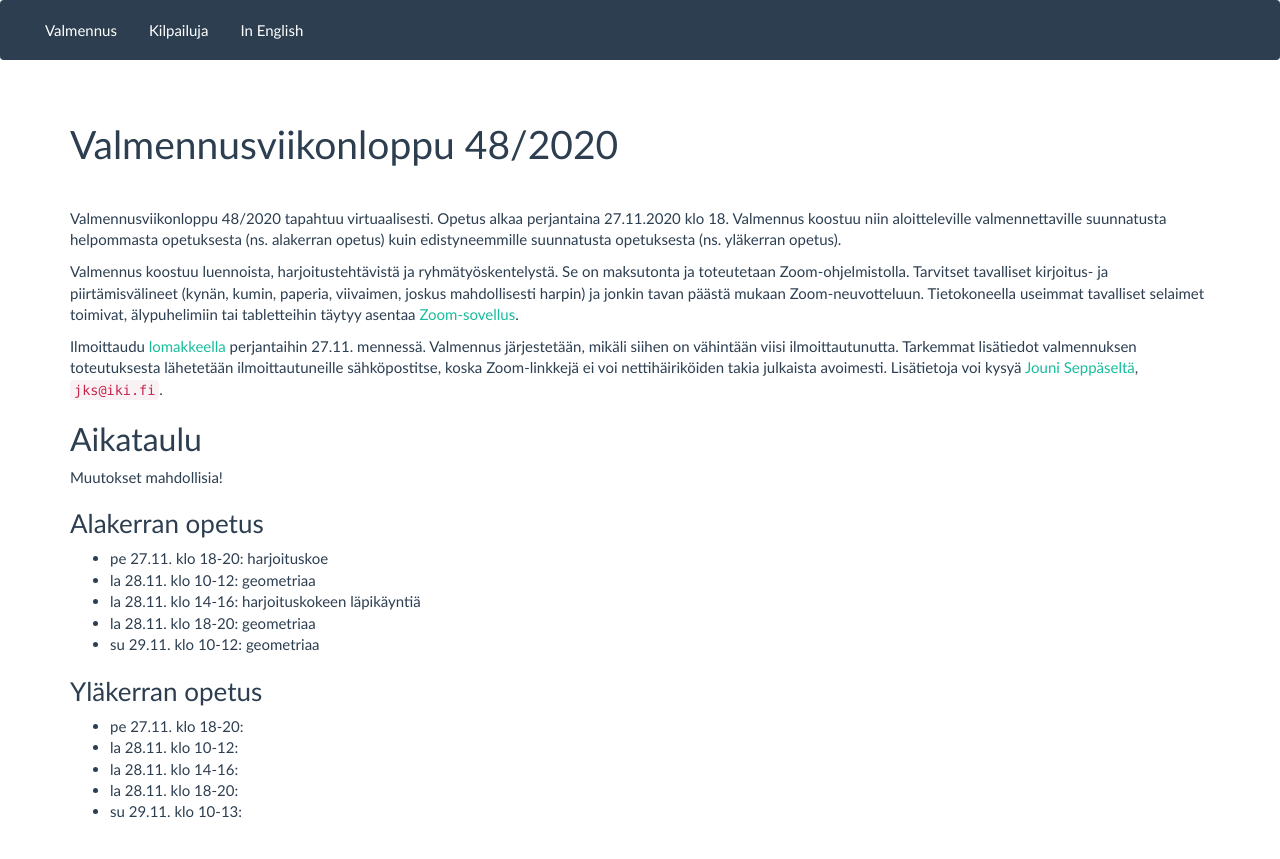
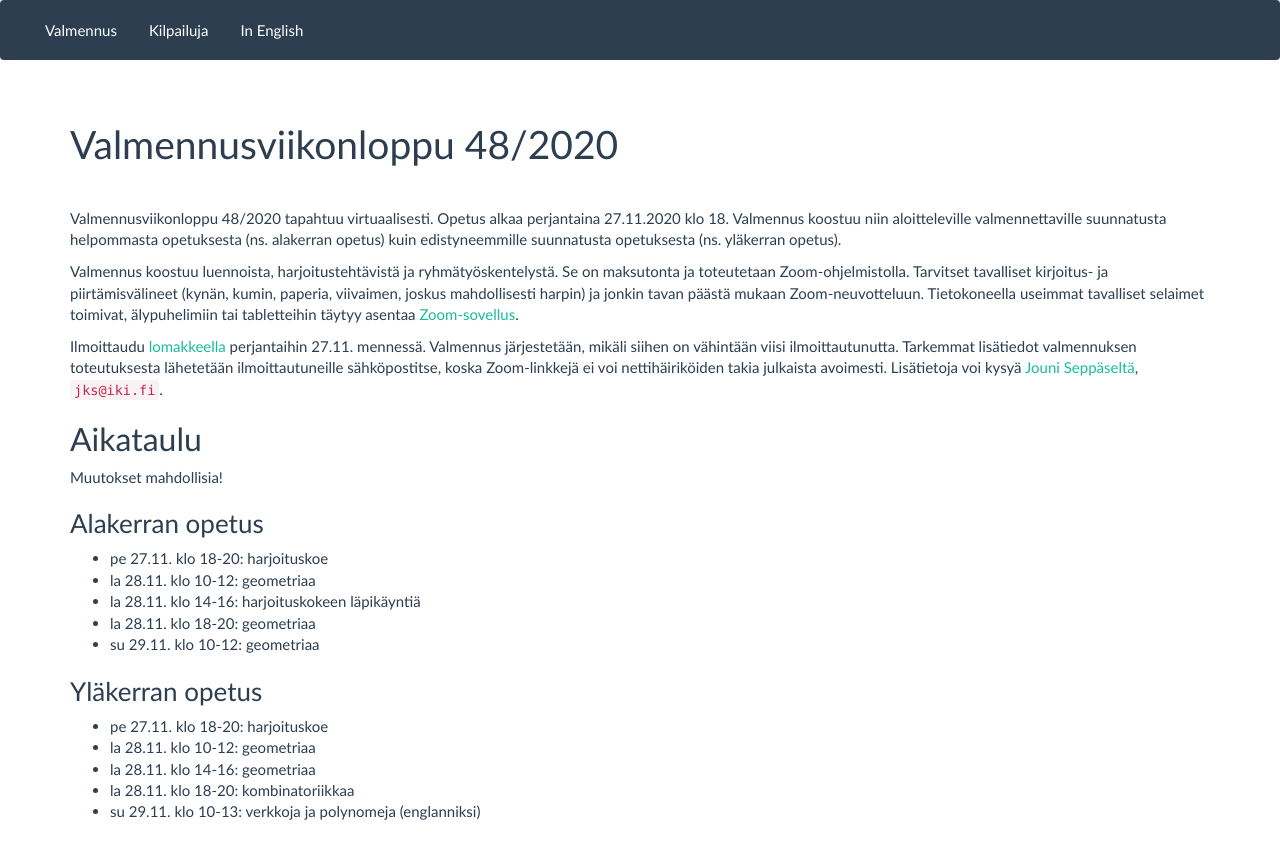
Before and after one commit to matematiikkakilpailut/matematiikkakilpailut.github.io, a Jekyll site: the page built from aikataulu/2020W48/index.md, in a window 1280 px wide. Shown: the top 859 px of the page. Built offline with Jekyll 4.4.1, drawn with Linux system fonts in a browser that asks for light colours.

Commit message:
W48 ohjelma

```diff
--- a/aikataulu/2020W48/index.md
+++ b/aikataulu/2020W48/index.md
@@ -76,8 +76,8 @@ Muutokset mahdollisia!
 
 ### Yläkerran opetus
 
-- pe 27.11. klo 18-20:
-- la 28.11. klo 10-12:
-- la 28.11. klo 14-16:
-- la 28.11. klo 18-20:
-- su 29.11. klo 10-13:
+- pe 27.11. klo 18-20: harjoituskoe
+- la 28.11. klo 10-12: geometriaa
+- la 28.11. klo 14-16: geometriaa
+- la 28.11. klo 18-20: kombinatoriikkaa
+- su 29.11. klo 10-13: verkkoja ja polynomeja (englanniksi)
```
